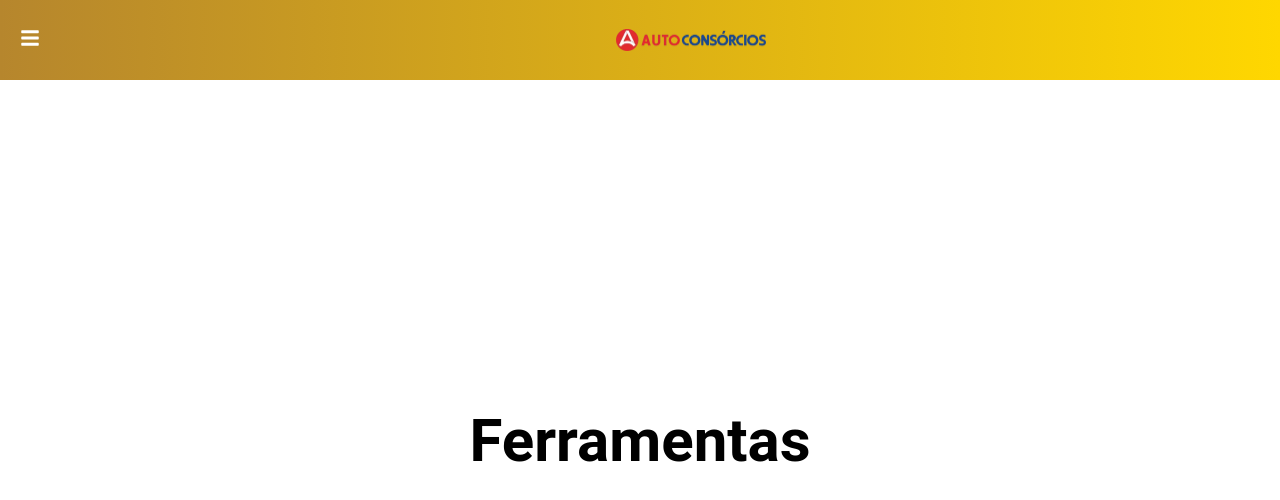
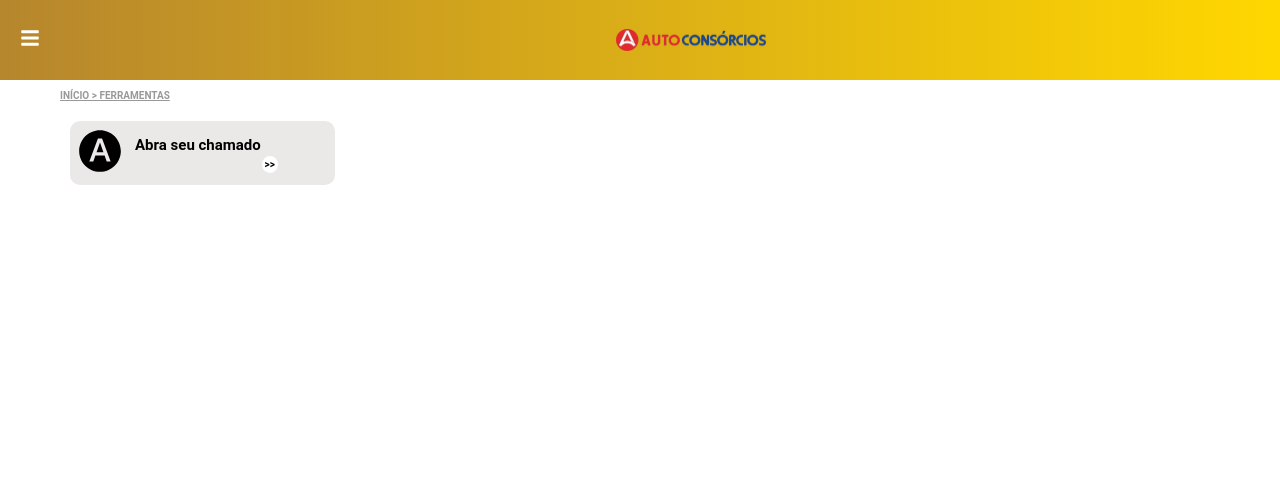
Before and after one commit to DiSerafim/autoconsorcios, a React (Create React App) app: page /ferramentas in a window 1280 px wide. Shown: the top 500 px of the page. Built offline with nearby package versions, Linux system fonts and the light colour scheme.

Commit message:
criado btn para proxima noticia e iniciado pagina de ferramentas

```diff
--- a/src/App.css
+++ b/src/App.css
@@ -12,7 +12,7 @@
 .dp, .ferramentas, .financeiro, .marketing,
 .parceiros, .recepcao, .servicosGerais, .ti {
   display: flex;
-  height: 90vh;
+  height: 100vh;
   align-items: center;
   justify-content: center;
   font-size: 3rem;
--- a/src/Pages/Administrativo.js
+++ b/src/Pages/Administrativo.js
@@ -18,18 +18,24 @@ function Administrativo() {
 
     const rotationRight = () => {
         const totalLength = modalData.length;
-        if (currentIndex + 1 >= totalLength) {
+        if (currentIndex +1 >= totalLength) {
             setCurrentIndex(0);
-            const newUrl = modalData[0].img;
-            setOpenImg(newUrl);
+            const newImg = modalData[0].img;
+            // const newTitle = modalData[0].title;
+            setOpenImg(newImg);
+            // setOpenTitle(newTitle);
             return;
         }
         const newIndex = currentIndex + 1;
-        const newUrl = modalData.filter((item) => {
+        const newImg = modalData.filter((item) => {
             return modalData.indexOf(item) === newIndex;
         });
-        const newItem = newUrl[0].img;
-        setOpenImg(newItem);
+        const newItemImg = newImg[0].img;
+        const newItemTitle = newImg[0].title;
+        const newItemText = newImg[0].text;
+        setOpenImg(newItemImg);
+        setOpenText(newItemText);
+        setOpenTitle(newItemTitle);
         setCurrentIndex(newIndex);
     }
 
--- /dev/null
+++ b/src/Pages/Ferramentas.css
@@ -0,0 +1,41 @@
+.galery-tools {
+    display: flex;
+    flex-flow: row wrap;
+    padding: 5px;
+}
+
+.card {
+    background-color: rgb(235, 232, 232);
+    border-radius: 10px;
+    cursor: pointer;
+    display: flex;
+    flex-flow: row wrap;
+    margin: 5px;
+    padding: 5px;
+    width: 23%;
+}
+
+.card svg {
+    height: 5rem;
+    width: 5rem;
+}
+
+.card .text {
+    padding: 1rem;
+    width: 70%;
+}
+
+.card .text h3{
+    margin-top: 0;
+    font-size: 15px;
+    margin-bottom: 5px;
+}
+
+.card .text span {
+    font-size: 1rem;
+    margin-left: 80%;
+    background-color: white;
+    border-radius: 50%;
+    padding: 3px;
+    margin-top: 2rem;
+}
--- a/src/Pages/Ferramentas.js
+++ b/src/Pages/Ferramentas.js
@@ -1,10 +1,24 @@
 import React from 'react';
+import './Ferramentas.css';
+import * as MdIcons from 'react-icons/md';
 
 function Ferramentas() {
     return (
-        <div className='ferramentas'>
-            <h1>Ferramentas</h1>
-        </div>
+        <main className='container'>
+            <section id='header' className='text-center'>
+                <h3 className='title'>Início &gt; Ferramentas</h3>
+            </section>
+
+            <section className='galery-tools'>
+                <div className='card'>
+                    <MdIcons.MdHdrAuto />
+                    <div className='text'>
+                        <h3 className='card-title'>Abra seu chamado</h3>
+                        <span>&gt;&gt;</span>
+                    </div>
+                </div>
+            </section>
+        </main>
     );
 }
 
--- a/src/Pages/Home.css
+++ b/src/Pages/Home.css
@@ -12,7 +12,8 @@ html {
 .container #header .title {
     font-size: 1rem;
     color: #999;
-    margin-bottom: 3rem;
+    margin-bottom: 1rem;
+    margin-top: 6rem;
     text-transform: uppercase;
     text-align: left;
     text-decoration: underline;
--- a/src/components/Modal/Modal.css
+++ b/src/components/Modal/Modal.css
@@ -6,7 +6,7 @@
     justify-content: center;
     left: 0;
     position: absolute;
-    top: 0;
+    top: 8rem;
     text-align: center;
     z-index: 1;
     width: 100%;
@@ -78,6 +78,21 @@
     transform: rotate(45deg);
 }
 
+#modal > svg {
+    float: right;
+    margin-left: 1rem;
+    height: 30px;
+    width: 30px;
+    z-index: 999;
+    cursor: pointer;
+    align-items: center;
+    font-size: 30px;
+    text-align: center;
+    justify-content: center;
+    margin-top: 0;
+    color: #fff;
+}
+
 @media screen and (max-width: 600px) {
     #modal > div {
         max-height: 80vh;
--- a/src/components/Modal/Modal.js
+++ b/src/components/Modal/Modal.js
@@ -1,5 +1,6 @@
 import React from 'react';
 import './Modal.css';
+import { BsFillArrowRightCircleFill } from 'react-icons/bs';
 
 const Modal = ({ id = 'modal',onClose = () => {}, openImg, openText, openTitle, rotationRight, setOpenImg }) => {
     const handleOutsideClick = (e) => {
@@ -21,6 +22,7 @@ const Modal = ({ id = 'modal',onClose = () => {}, openImg, openText, openTitle,
                 <h3 className='card-title'>{openTitle}</h3>
                 <p className='cart-text'>{openText}</p>
             </div>
+            <BsFillArrowRightCircleFill onClick={rotationRight} className='next' />
         </div>
     );
 }
--- a/src/components/Navbar/Navbar.css
+++ b/src/components/Navbar/Navbar.css
@@ -4,6 +4,9 @@
     display: flex;
     justify-content: flex-start;
     align-items: center;
+    position: fixed;
+    width: 100%;
+    z-index: 1000;
 }
 
 .navbar > img {
@@ -30,6 +33,7 @@
     position: fixed;
     top: 0;
     transition: 0.5s;
+    z-index: 1000;
 }
 
 .menu.open {
@@ -84,11 +88,10 @@
     animation: infinite 20s linear;
 }
 
-.menu-bar > svg:nth-child(1) > path:nth-child(1) {
-    left: -2rem;
-    color: red;
-    height: 40vmin;
-    pointer-events: none;
+#root > nav > ul > li.navbar-toggle > a > svg {
+    background: none;
+    font-size: 3rem;
+    margin-left: 20rem;
 }
 
 span {
```
Also changed, not shown: test.txt (added).
